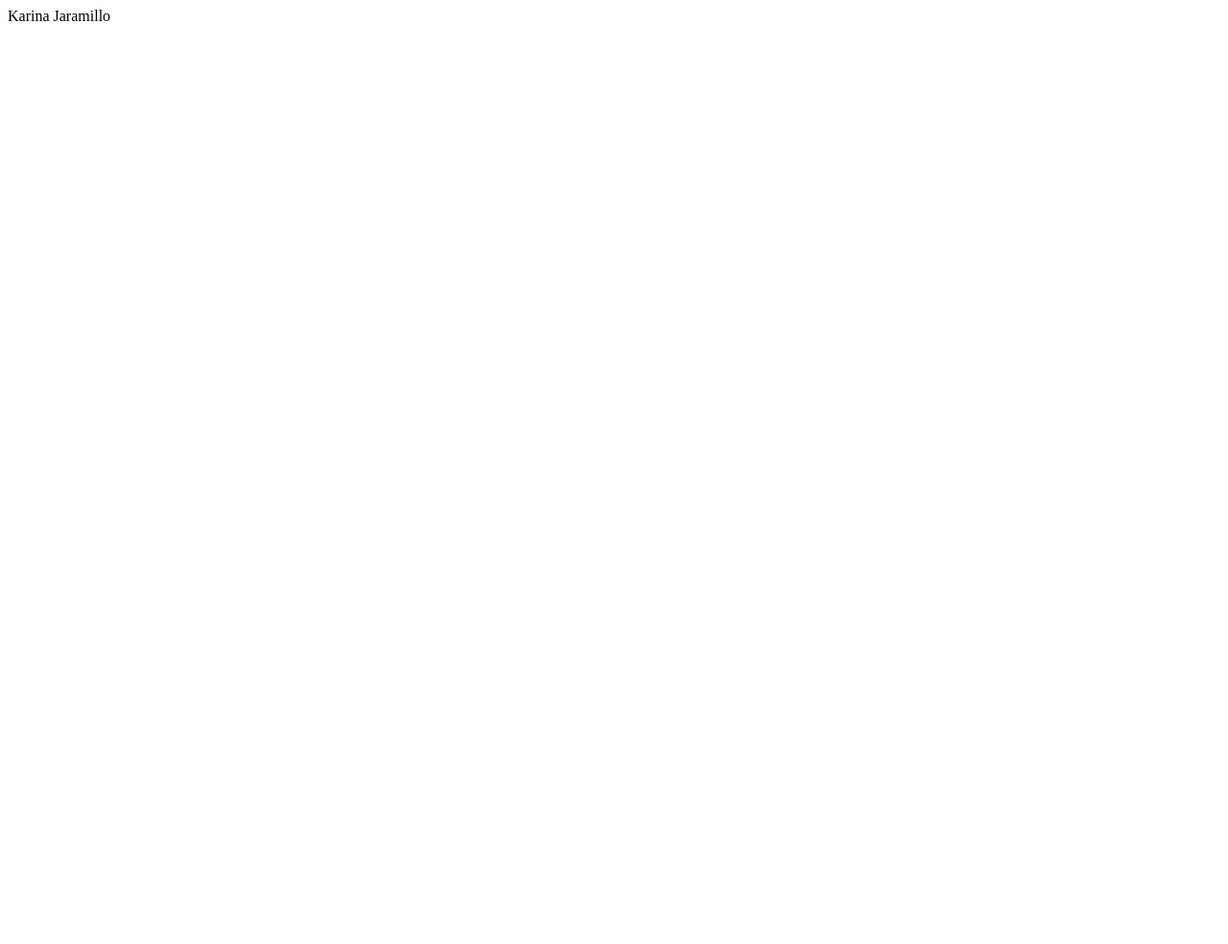
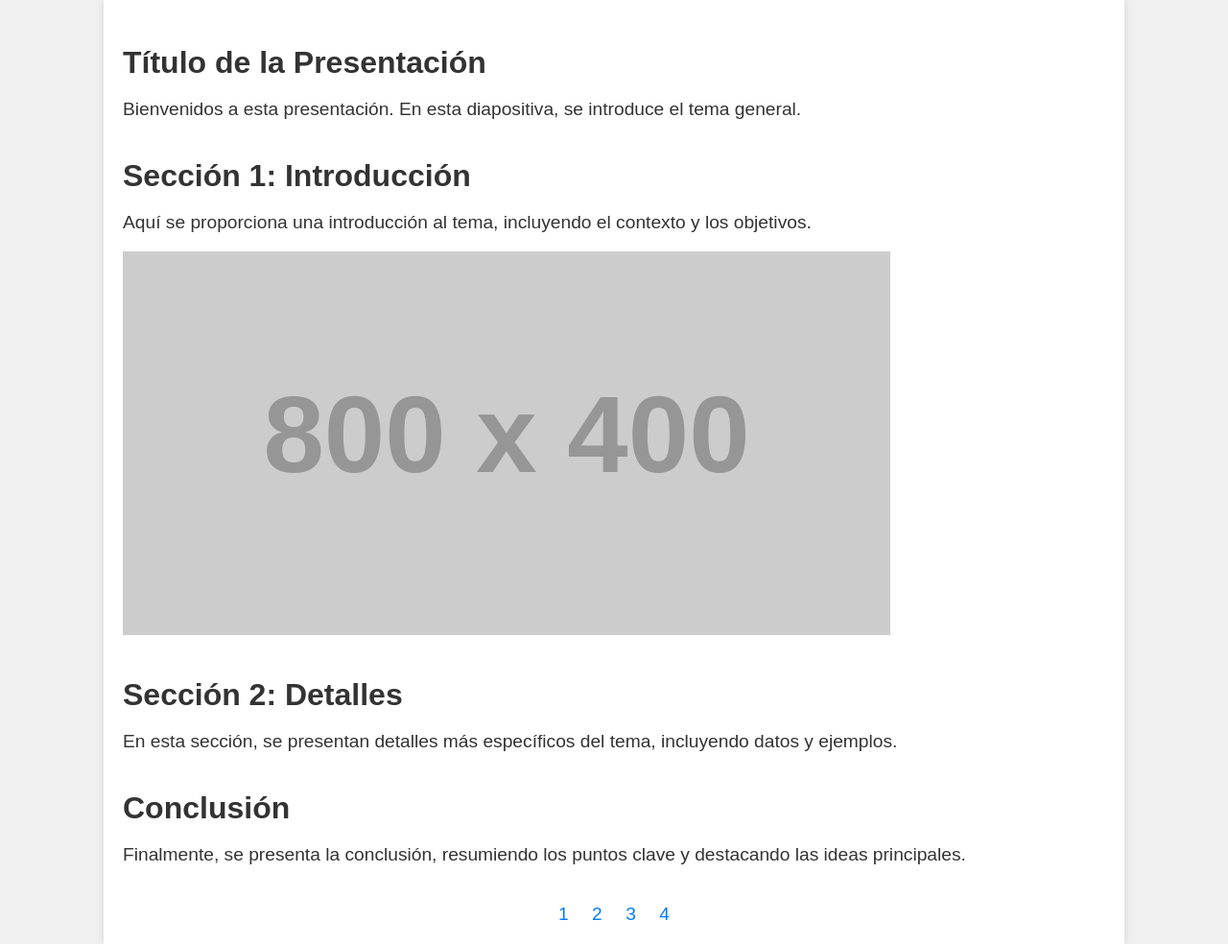
Before and after one commit to kfjaramillo/Karina-Jaramillo-card, a plain HTML site: page index.html in a window 1280 px wide. Shown: the whole page at 96% size. Before the commit the page ends 800 px from the top, so only its background shows below. Drawn offline with Linux system fonts and the light colour scheme; placeholder pictures from the web are drawn by us.

Commit message:
subir cambios

```diff
--- a/index.html
+++ b/index.html
@@ -1,11 +1,78 @@
 <!DOCTYPE html>
-<html lang="en">
+<html lang="es">
 <head>
     <meta charset="UTF-8">
     <meta name="viewport" content="width=device-width, initial-scale=1.0">
-    <title>Karina Jaramillo</title>
+    <title>Presentación HTML</title>
+    <style>
+        body {
+            font-family: Arial, sans-serif;
+            background-color: #f0f0f0;
+            color: #333;
+            margin: 0;
+            padding: 0;
+        }
+        .container {
+            width: 80%;
+            margin: 0 auto;
+            padding: 20px;
+            background-color: #fff;
+            box-shadow: 0 0 10px rgba(0, 0, 0, 0.1);
+        }
+        .slide {
+            margin-bottom: 40px;
+        }
+        .slide h2 {
+            font-size: 2em;
+            margin-bottom: 10px;
+        }
+        .slide p {
+            font-size: 1.2em;
+        }
+        .slide img {
+            max-width: 100%;
+            height: auto;
+        }
+        .navigation {
+            text-align: center;
+            margin-top: 20px;
+        }
+        .navigation a {
+            margin: 0 10px;
+            text-decoration: none;
+            color: #007BFF;
+            font-size: 1.2em;
+        }
+        .navigation a:hover {
+            text-decoration: underline;
+        }
+    </style>
 </head>
 <body>
-    Karina Jaramillo
+    <div class="container">
+        <div class="slide" id="slide1">
+            <h2>Título de la Presentación</h2>
+            <p>Bienvenidos a esta presentación. En esta diapositiva, se introduce el tema general.</p>
+        </div>
+        <div class="slide" id="slide2">
+            <h2>Sección 1: Introducción</h2>
+            <p>Aquí se proporciona una introducción al tema, incluyendo el contexto y los objetivos.</p>
+            <img src="https://via.placeholder.com/800x400" alt="Imagen de ejemplo">
+        </div>
+        <div class="slide" id="slide3">
+            <h2>Sección 2: Detalles</h2>
+            <p>En esta sección, se presentan detalles más específicos del tema, incluyendo datos y ejemplos.</p>
+        </div>
+        <div class="slide" id="slide4">
+            <h2>Conclusión</h2>
+            <p>Finalmente, se presenta la conclusión, resumiendo los puntos clave y destacando las ideas principales.</p>
+        </div>
+        <div class="navigation">
+            <a href="#slide1">1</a>
+            <a href="#slide2">2</a>
+            <a href="#slide3">3</a>
+            <a href="#slide4">4</a>
+        </div>
+    </div>
 </body>
 </html>
```
